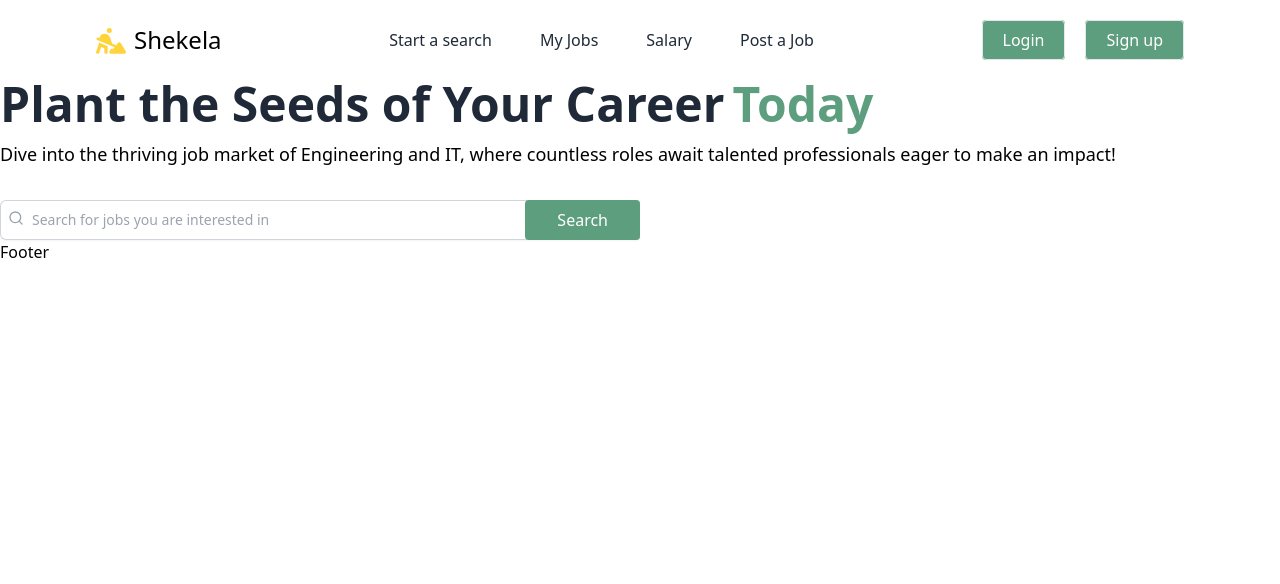
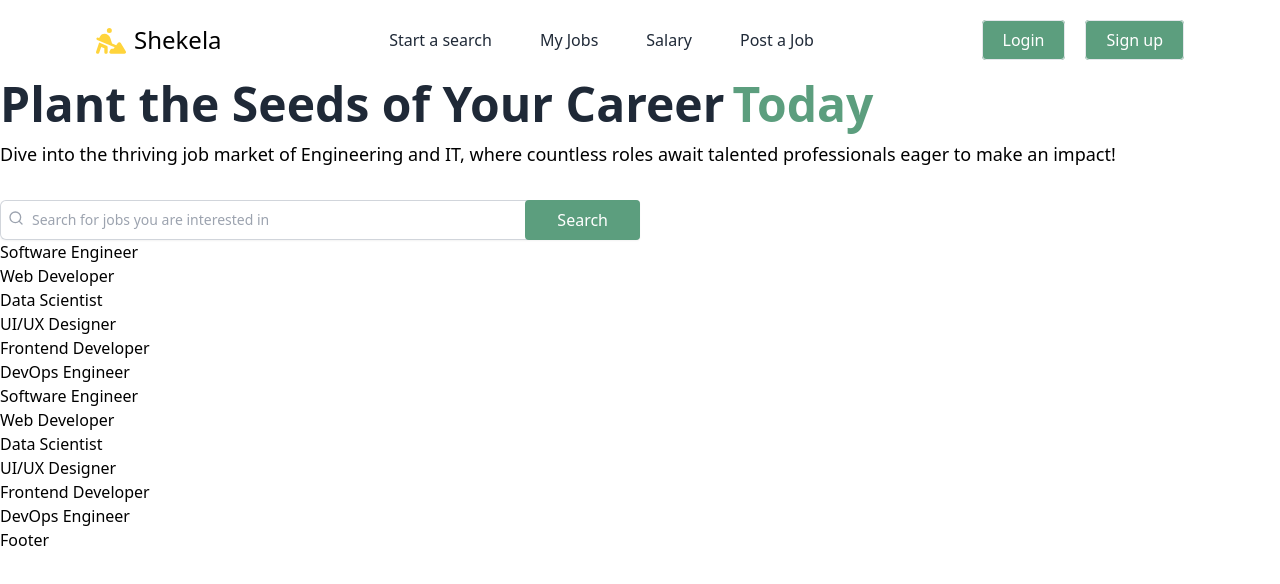
Before and after one commit to Ermias1995/CodSoft-Task-2, a React (Vite) app: page / in a window 1280 px wide. Shown: the top 584 px of the page. Built offline with nearby package versions, Linux system fonts and the light colour scheme.

Commit message:
Half way of searching and filtering

```diff
--- a/eslint.config.js
+++ b/eslint.config.js
@@ -33,6 +33,7 @@ export default [
         'warn',
         { allowConstantExport: true },
       ],
+      'react/prop-types': 0,
     },
   },
 ]
--- a/src/Pages/Home.jsx
+++ b/src/Pages/Home.jsx
@@ -1,8 +1,60 @@
+import { useEffect, useState } from "react"
 import Banner from "../components/Banner"
+import Card from "../components/Card";
+import Jobs from "./Jobs";
 
 function Home() {
+  const [selectCategory, setSelectCategory] = useState(null);
+  const [jobs, setJobs] = useState([]);
+
+  const [query, setQuery] = useState("");
+    const handleInputChange = (event) =>{
+        setQuery(event.target.value);
+        console.log(event.target.value);
+  }
+
+  useEffect(()=>{
+    fetch("jobs.json").then(res => res.json()).then(data=>{
+      setJobs(data);
+    })
+  },[]);
+
+  const filteredJobs = jobs.filter((job)=> job.jobTitle.toLowerCase().indexOf(query.toLowerCase()) !== -1)
+
+  //Radio Filters
+  const handleChange = (event) => {
+    setSelectCategory(event.target.value);
+  }
+  const handleClick = (event) => {
+    setSelectCategory(event.target.value);
+  }
+  const filteredData = (jobs, selected, query) => {
+    let filteredItems = jobs;
+
+    if(query){
+      filteredItems = filteredJobs;
+    }
+
+    if(selected){
+      filteredItems = filteredItems.filter(({jobLocation, employmentType})=>(
+        jobLocation.toLowerCase() === selected.toLowerCase() ||
+        employmentType.toLowerCase() === selected.toLowerCase()
+      ));
+      console.log(filteredItems);
+    }
+
+    return filteredItems.map((data,i)=> <Card key={i} data={data}/>)
+  }
+
+  const result = filteredData(jobs, selectCategory, jobs);
+
   return (
-    <Banner/>
+    <div>
+      <Banner query={query} handleInputChange={handleInputChange}/>
+      <div>
+        <Jobs result = {result}/>
+      </div>
+    </div>
   )
 }
 export default Home
--- /dev/null
+++ b/src/Pages/Jobs.jsx
@@ -0,0 +1,8 @@
+function Jobs({result}) {
+  return (
+    <div>
+        <h3>{result}</h3>
+    </div>
+  )
+}
+export default Jobs
--- a/src/components/Banner.jsx
+++ b/src/components/Banner.jsx
@@ -1,11 +1,7 @@
 import { useState } from 'react'
 import {FiSearch} from 'react-icons/fi'
-function Banner() {
-    const [query, setQuery] = useState("");
-    const handleInputChange = (event) =>{
-        setQuery(event.target.value);
-        console.log(event.target.value);
-    }
+
+function Banner({query, handleInputChange}) {
   return (
     <>
     <div className="">
@@ -20,7 +16,6 @@ function Banner() {
                 <input type="text" name="title" id="title" placeholder="Search for jobs you are interested in" className="block flex-1 border-0 bg-transparent
                 py-1.5 pl-8 text-gray-900 placeholder:text-gray-400 focus:right-0 sm:text-sm sm:leading-6"
                 onChange={handleInputChange}
-                value={query}
                 />
                 <FiSearch className='absolute mt-2.5 ml-2 text-gray-400'/>
             <button type='submit' className='bg-secondary py-2 px-8 text-white rounded'>Search</button>
--- /dev/null
+++ b/src/components/Card.jsx
@@ -0,0 +1,8 @@
+function Card({data}) {
+  return (
+    <div>
+        <h3>{data.jobTitle}</h3>
+    </div>
+  )
+}
+export default Card
```
